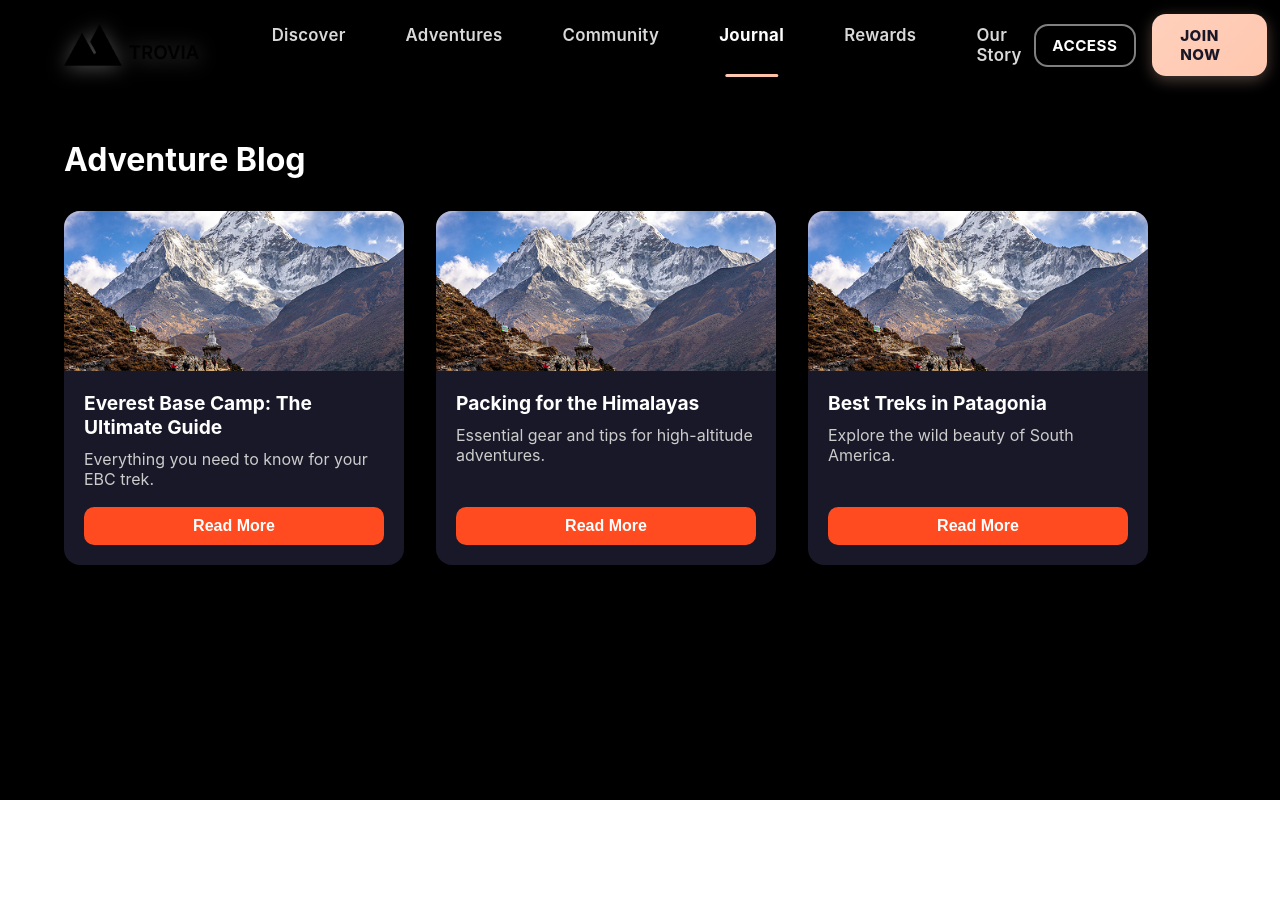
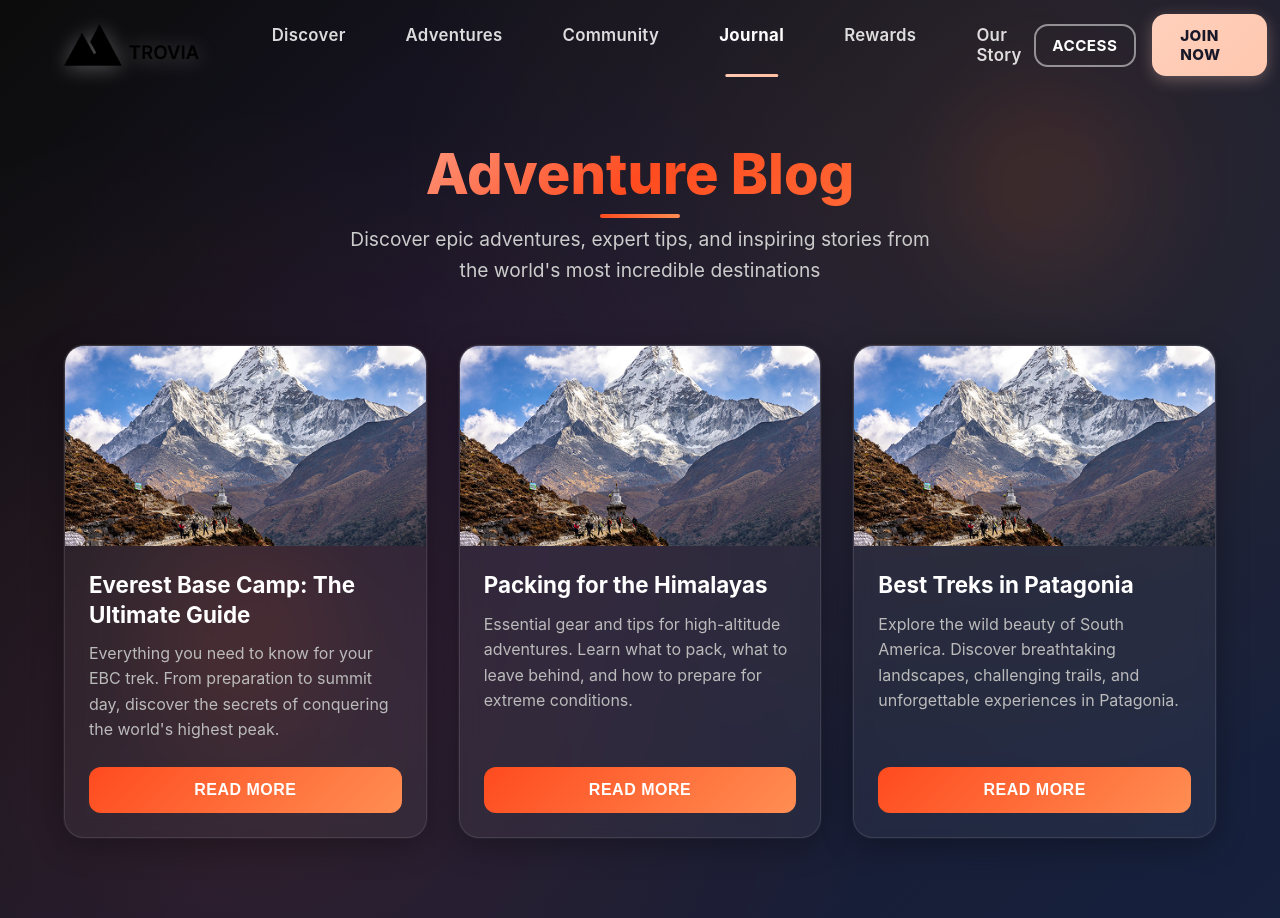
Before and after one commit to Lucky-chelani/test, a React (Create React App) app: page /blog in a window 1280 px wide. Before the commit the page ends 800 px from the top, so only its background shows below. Built offline with nearby package versions, Linux system fonts and the light colour scheme; no server answers.

Commit message:
Update Blog.js

```diff
--- a/src/components/Blog.js
+++ b/src/components/Blog.js
@@ -1,88 +1,331 @@
 import React from 'react';
-import styled from 'styled-components';
+import styled, { keyframes } from 'styled-components';
 import Navbar from './Navbar';
-import blogImg from '../assets/images/trek1.png'; // Placeholder
+import blogImg from '../assets/images/trek1.png';
+
+// Animations
+const fadeInUp = keyframes`
+  from {
+    opacity: 0;
+    transform: translateY(30px);
+  }
+  to {
+    opacity: 1;
+    transform: translateY(0);
+  }
+`;
+
+const shimmer = keyframes`
+  0% {
+    background-position: -200px 0;
+  }
+  100% {
+    background-position: calc(200px + 100%) 0;
+  }
+`;
 
 const Page = styled.div`
-  background: #000;
+  background: linear-gradient(135deg, #0c0c0c 0%, #1a1a2e 50%, #16213e 100%);
   min-height: 100vh;
   color: #fff;
   padding-top: 100px;
+  position: relative;
+
+  &::before {
+    content: '';
+    position: absolute;
+    top: 0;
+    left: 0;
+    right: 0;
+    bottom: 0;
+    background:
+      radial-gradient(circle at 20% 80%, rgba(255, 75, 31, 0.1) 0%, transparent 50%),
+      radial-gradient(circle at 80% 20%, rgba(255, 165, 0, 0.08) 0%, transparent 50%),
+      radial-gradient(circle at 40% 40%, rgba(138, 43, 226, 0.05) 0%, transparent 50%);
+    pointer-events: none;
+  }
 `;
+
 const Container = styled.div`
   max-width: 1200px;
   margin: 0 auto;
   padding: 40px 24px 80px 24px;
+  position: relative;
+  z-index: 1;
 `;
+
+const Header = styled.div`
+  text-align: center;
+  margin-bottom: 60px;
+  animation: ${fadeInUp} 0.8s ease-out;
+`;
+
 const SectionTitle = styled.h2`
-  font-size: 2rem;
-  font-weight: 700;
-  margin-bottom: 32px;
+  font-size: 3.5rem;
+  font-weight: 800;
+  margin-bottom: 16px;
+  background: linear-gradient(135deg, #fff 0%, #FF4B1F 50%, #FF8E53 100%);
+  -webkit-background-clip: text;
+  -webkit-text-fill-color: transparent;
+  background-clip: text;
+  position: relative;
+
+  &::after {
+    content: '';
+    position: absolute;
+    bottom: -10px;
+    left: 50%;
+    transform: translateX(-50%);
+    width: 80px;
+    height: 4px;
+    background: linear-gradient(90deg, #FF4B1F, #FF8E53);
+    border-radius: 2px;
+  }
+
+  @media (max-width: 768px) {
+    font-size: 2.5rem;
+  }
 `;
+
+const Subtitle = styled.p`
+  font-size: 1.2rem;
+  color: #ccc;
+  max-width: 600px;
+  margin: 0 auto;
+  line-height: 1.6;
+`;
+
 const BlogGrid = styled.div`
-  display: flex;
+  display: grid;
+  grid-template-columns: repeat(auto-fit, minmax(340px, 1fr));
   gap: 32px;
-  flex-wrap: wrap;
+  margin-top: 40px;
 `;
+
 const BlogCard = styled.div`
-  background: #181828;
-  border-radius: 16px;
-  box-shadow: 0 4px 24px rgba(0,0,0,0.18);
-  width: 340px;
+  background: rgba(255, 255, 255, 0.05);
+  backdrop-filter: blur(10px);
+  border: 1px solid rgba(255, 255, 255, 0.1);
+  border-radius: 20px;
+  box-shadow:
+    0 8px 32px rgba(0,0,0,0.3),
+    0 0 0 1px rgba(255, 255, 255, 0.05);
   overflow: hidden;
   display: flex;
   flex-direction: column;
+  transition: all 0.4s cubic-bezier(0.4, 0, 0.2, 1);
+  position: relative;
+  animation: ${fadeInUp} 0.8s ease-out;
+  animation-delay: ${props => props.delay || '0s'};
+  animation-fill-mode: both;
+
+  &:hover {
+    transform: translateY(-8px) scale(1.02);
+    box-shadow:
+      0 20px 40px rgba(0,0,0,0.4),
+      0 0 0 1px rgba(255, 75, 31, 0.3);
+    border-color: rgba(255, 75, 31, 0.3);
+  }
+
+  &::before {
+    content: '';
+    position: absolute;
+    top: 0;
+    left: -100%;
+    width: 100%;
+    height: 100%;
+    background: linear-gradient(
+      90deg,
+      transparent,
+      rgba(255, 255, 255, 0.1),
+      transparent
+    );
+    transition: left 0.6s;
+  }
+
+  &:hover::before {
+    left: 100%;
+  }
 `;
+
+const ImageContainer = styled.div`
+  position: relative;
+  overflow: hidden;
+  height: 200px;
+`;
+
 const BlogImage = styled.img`
   width: 100%;
-  height: 160px;
+  height: 100%;
   object-fit: cover;
+  transition: transform 0.6s cubic-bezier(0.4, 0, 0.2, 1);
+
+  ${BlogCard}:hover & {
+    transform: scale(1.1);
+  }
 `;
+
+const ImageOverlay = styled.div`
+  position: absolute;
+  top: 0;
+  left: 0;
+  right: 0;
+  bottom: 0;
+  background: linear-gradient(
+    135deg,
+    rgba(255, 75, 31, 0.2) 0%,
+    rgba(255, 142, 83, 0.1) 100%
+  );
+  opacity: 0;
+  transition: opacity 0.3s ease;
+
+  ${BlogCard}:hover & {
+    opacity: 1;
+  }
+`;
+
 const BlogContent = styled.div`
-  padding: 20px;
+  padding: 24px;
   flex: 1;
   display: flex;
   flex-direction: column;
+  position: relative;
 `;
+
 const BlogTitle = styled.h3`
-  font-size: 1.2rem;
+  font-size: 1.4rem;
   font-weight: 700;
-  margin-bottom: 10px;
+  margin-bottom: 12px;
+  line-height: 1.3;
+  transition: color 0.3s ease;
+
+  ${BlogCard}:hover & {
+    color: #FF8E53;
+  }
 `;
+
 const BlogSummary = styled.p`
-  color: #ccc;
+  color: #bbb;
   font-size: 1rem;
-  margin-bottom: 18px;
+  margin-bottom: 24px;
+  line-height: 1.6;
+  flex: 1;
 `;
+
 const ReadButton = styled.button`
-  background: #FF4B1F;
+  background: linear-gradient(135deg, #FF4B1F 0%, #FF8E53 100%);
   color: #fff;
   border: none;
-  border-radius: 10px;
-  padding: 10px 0;
+  border-radius: 12px;
+  padding: 14px 24px;
   font-weight: 600;
   font-size: 1rem;
   cursor: pointer;
-  margin-top: auto;
-  transition: background 0.18s;
-  &:hover { background: #d13a13; }
+  transition: all 0.3s cubic-bezier(0.4, 0, 0.2, 1);
+  position: relative;
+  overflow: hidden;
+  text-transform: uppercase;
+  letter-spacing: 0.5px;
+
+  &::before {
+    content: '';
+    position: absolute;
+    top: 0;
+    left: -100%;
+    width: 100%;
+    height: 100%;
+    background: linear-gradient(
+      90deg,
+      transparent,
+      rgba(255, 255, 255, 0.2),
+      transparent
+    );
+    transition: left 0.6s;
+  }
+
+  &:hover {
+    transform: translateY(-2px);
+    box-shadow: 0 8px 25px rgba(255, 75, 31, 0.4);
+    background: linear-gradient(135deg, #d13a13 0%, #e6683d 100%);
+  }
+
+  &:hover::before {
+    left: 100%;
+  }
+
+  &:active {
+    transform: translateY(0);
+  }
+`;
+
+const float = keyframes`
+  0%, 100% {
+    transform: translateY(0px) rotate(0deg);
+  }
+  50% {
+    transform: translateY(-20px) rotate(180deg);
+  }
+`;
+
+const FloatingElement = styled.div`
+  position: absolute;
+  width: 200px;
+  height: 200px;
+  border-radius: 50%;
+  background: linear-gradient(135deg, rgba(255, 75, 31, 0.1), rgba(255, 142, 83, 0.05));
+  filter: blur(40px);
+  animation: ${float} 6s ease-in-out infinite;
+
+  &:nth-child(1) {
+    top: 10%;
+    right: 10%;
+    animation-delay: 0s;
+  }
+
+  &:nth-child(2) {
+    bottom: 20%;
+    left: 10%;
+    animation-delay: 3s;
+  }
 `;
 
 const blogs = [
-  { title: 'Everest Base Camp: The Ultimate Guide', summary: 'Everything you need to know for your EBC trek.', img: blogImg },
-  { title: 'Packing for the Himalayas', summary: 'Essential gear and tips for high-altitude adventures.', img: blogImg },
-  { title: 'Best Treks in Patagonia', summary: 'Explore the wild beauty of South America.', img: blogImg },
+  {
+    title: 'Everest Base Camp: The Ultimate Guide',
+    summary: 'Everything you need to know for your EBC trek. From preparation to summit day, discover the secrets of conquering the world\'s highest peak.',
+    img: blogImg
+  },
+  {
+    title: 'Packing for the Himalayas',
+    summary: 'Essential gear and tips for high-altitude adventures. Learn what to pack, what to leave behind, and how to prepare for extreme conditions.',
+    img: blogImg
+  },
+  {
+    title: 'Best Treks in Patagonia',
+    summary: 'Explore the wild beauty of South America. Discover breathtaking landscapes, challenging trails, and unforgettable experiences in Patagonia.',
+    img: blogImg
+  },
 ];
 
 const Blog = () => (
   <Page>
+    <FloatingElement />
+    <FloatingElement />
     <Navbar active="blog" />
     <Container>
-      <SectionTitle>Adventure Blog</SectionTitle>
+      <Header>
+        <SectionTitle>Adventure Blog</SectionTitle>
+        <Subtitle>
+          Discover epic adventures, expert tips, and inspiring stories from the world's most incredible destinations
+        </Subtitle>
+      </Header>
       <BlogGrid>
         {blogs.map((blog, idx) => (
-          <BlogCard key={idx}>
-            <BlogImage src={blog.img} alt={blog.title} />
+          <BlogCard key={idx} delay={`${idx * 0.2}s`}>
+            <ImageContainer>
+              <BlogImage src={blog.img} alt={blog.title} />
+              <ImageOverlay />
+            </ImageContainer>
             <BlogContent>
               <BlogTitle>{blog.title}</BlogTitle>
               <BlogSummary>{blog.summary}</BlogSummary>
```
